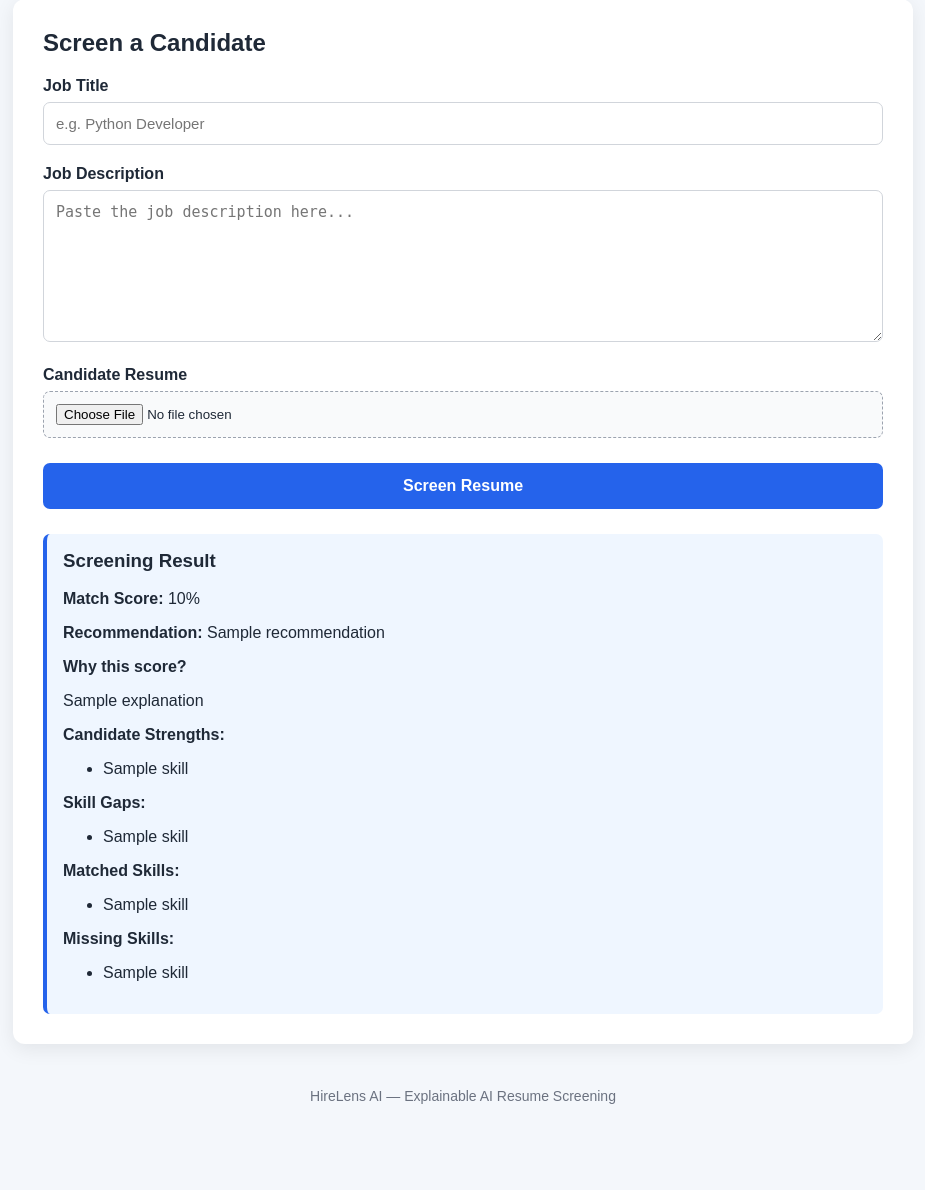
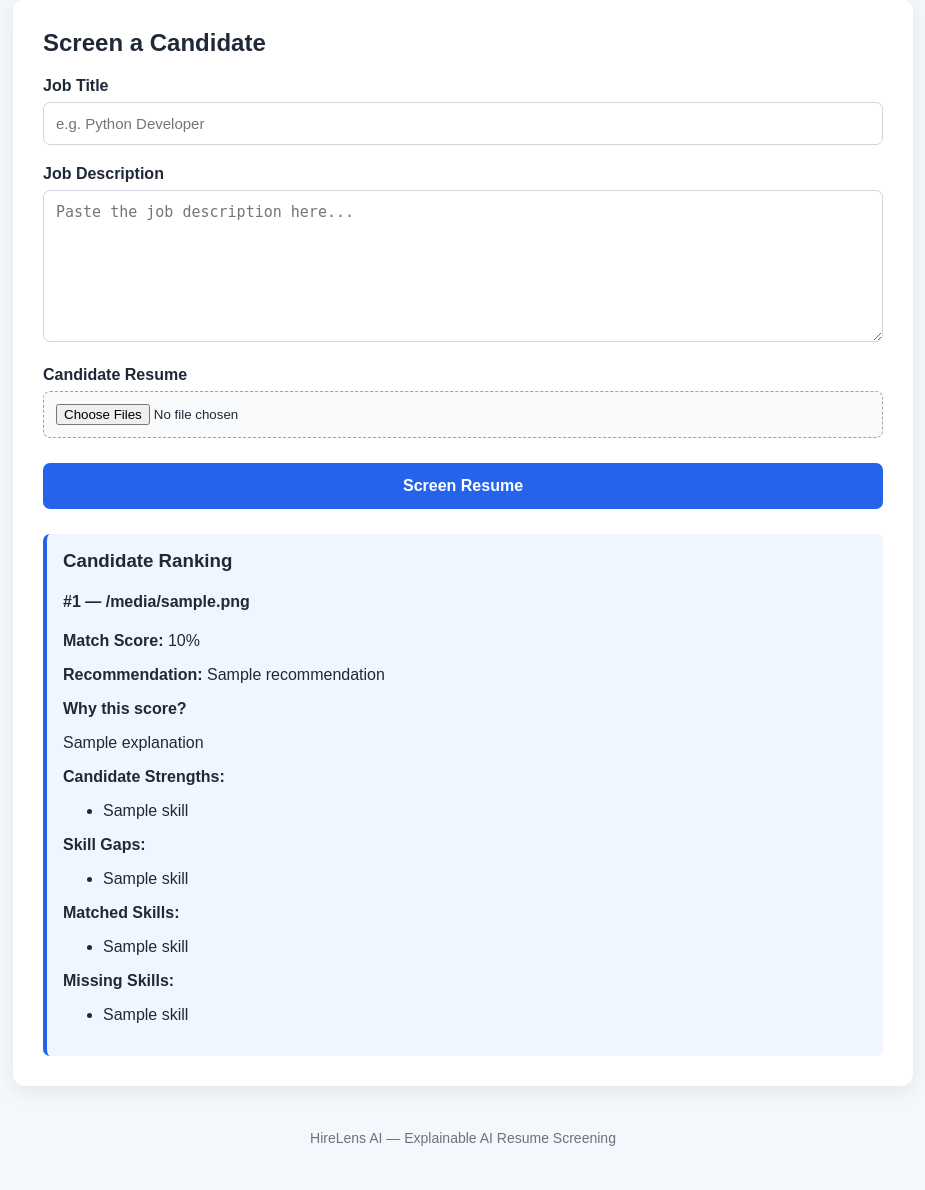
Before and after one commit to barokoushik/ai-resume-screening, a Flask app: template templates/index.html in a window 1280 px wide. Shown: the part 279-1469 px from the top of the page, without its empty margins (177-1102 px from the left). Before the commit the page ends 1383 px from the top, so only its background shows below. Run offline with Flask 3, Linux system fonts and the light colour scheme; the template is opened without the code that fills it: most values are stand-ins (such as "Sample title", 1, 10 or a date in 2020).

Commit message:
feat: add multiple resume screening and candidate ranking

```diff
--- a/app.py
+++ b/app.py
@@ -122,15 +122,19 @@ def home():
     explanation = None
     strengths = []
     skill_gaps = []
+    candidate_results = []
 
     if request.method == "POST":
-        resume = request.files.get("resume")
+        resumes = request.files.getlist("resumes")
         job_description = request.form.get("job_description", "").lower()
 
-        if not resume or resume.filename == "":
-            error = "Please select a PDF resume."
+        if not resumes or all(resume.filename == "" for resume in resumes):
+            error = "Please select at least one PDF resume."
 
-        elif not resume.filename.lower().endswith(".pdf"):
+        elif any(
+            resume.filename and not resume.filename.lower().endswith(".pdf")
+            for resume in resumes
+        ):
             error = "Only PDF files are supported."
 
         elif not job_description.strip():
@@ -138,36 +142,37 @@ def home():
 
         else:
             try:
-                reader = PdfReader(resume)
+                def contains_skill(text, skill):
+                    pattern = r"(?<!\w)" + re.escape(skill) + r"(?!\w)"
+                    return re.search(pattern, text, re.IGNORECASE) is not None
 
-                extracted_pages = []
+                required_skills = [
+                    skill
+                    for skill in SKILLS
+                    if contains_skill(job_description, skill)
+                ]
 
-                for page in reader.pages:
-                    text = page.extract_text()
+                # Avoid counting generic API separately when REST API is present
+                if "rest api" in required_skills and "api" in required_skills:
+                    required_skills.remove("api")
 
-                    if text:
-                        extracted_pages.append(text)
+                for resume in resumes:
+                    reader = PdfReader(resume)
 
-                resume_text = "\n".join(extracted_pages)
+                    extracted_pages = []
 
-                if not resume_text.strip():
-                    error = "No readable text was found in this PDF."
+                    for page in reader.pages:
+                        text = page.extract_text()
 
-                else:
+                        if text:
+                            extracted_pages.append(text)
+
+                    resume_text = "\n".join(extracted_pages)
+
+                    if not resume_text.strip():
+                        continue
+
                     resume_lower = resume_text.lower()
-
-                    def contains_skill(text, skill):
-                        pattern = r"(?<!\w)" + re.escape(skill) + r"(?!\w)"
-                        return re.search(pattern, text, re.IGNORECASE) is not None
-                    required_skills = [
-                        skill
-                        for skill in SKILLS
-                        if contains_skill(job_description, skill)
-                    ]
-
-                    # Avoid counting generic API separately when REST API is present
-                    if "rest api" in required_skills and "api" in required_skills:
-                        required_skills.remover("api")
 
                     matched_skills = [
                         skill
@@ -213,28 +218,53 @@ def home():
                             f"but is missing {len(missing_skills)} required skills."
                         )
                     elif matched_skills:
-                        explanation = "The candidate matches all detected required skills."
+                        explanation = (
+                            "The candidate matches all detected required skills."
+                        )
                     else:
-                        explanation = "The candidate does not match the detected required skills."
+                        explanation = (
+                            "The candidate does not match the detected required skills."
+                        )
 
                     strengths = matched_skills[:5]
                     skill_gaps = missing_skills[:5]
+
+                    candidate_results.append({
+                        "filename": resume.filename,
+                        "match_score": match_score,
+                        "recommendation": recommendation,
+                        "matched_skills": matched_skills,
+                        "missing_skills": missing_skills,
+                        "strengths": strengths,
+                        "skill_gaps": skill_gaps,
+                        "explanation": explanation
+                    })
+
+                candidate_results.sort(
+                    key=lambda candidate: candidate["match_score"],
+                    reverse=True
+                )
+
+                if not candidate_results:
+                    error = "No readable text was found in the uploaded PDFs."
+
             except Exception as e:
                 print("Processing error:", e)
-                error = "Could not read this PDF. Please try another file."
+                error = "Could not process the uploaded resumes."
 
     return render_template(
-    "index.html",
-    resume_text=resume_text,
-    error=error,
-    match_score=match_score,
-    matched_skills=matched_skills,
-    missing_skills=missing_skills,
-    recommendation=recommendation,
-    explanation=explanation,
-    strengths=strengths,
-    skill_gaps=skill_gaps
-)
+        "index.html",
+        resume_text=resume_text,
+        error=error,
+        match_score=match_score,
+        matched_skills=matched_skills,
+        missing_skills=missing_skills,
+        recommendation=recommendation,
+        explanation=explanation,
+        strengths=strengths,
+        skill_gaps=skill_gaps,
+        candidate_results=candidate_results
+    )
 
 
 if __name__ == "__main__":
--- a/templates/index.html
+++ b/templates/index.html
@@ -56,8 +56,9 @@
             <input
                 type="file"
                 id="resume"
-                name="resume"
+                name="resumes"
                 accept=".pdf"
+                multiple required
             >
 
             <button type="submit">
@@ -72,18 +73,32 @@
     </div>
 {% endif %}
 
-{% if match_score is not none %}
+{% if candidate_results %}
 <div class="result-message">
-        <h3>Screening Result</h3>
+    <h3>Candidate Ranking</h3>
 
-        <p><strong>Match Score:</strong> {{ match_score }}%</p>
-        <p><strong>Recommendation:</strong> {{ recommendation }}</p>
+    {% for candidate in candidate_results %}
+        <div class="candidate-card">
+            <h4>
+                #{{ loop.index }} — {{ candidate.filename }}
+            </h4>
+
+            <p>
+                <strong>Match Score:</strong>
+                {{ candidate.match_score }}%
+            </p>
+
+            <p>
+                <strong>Recommendation:</strong>
+                {{ candidate.recommendation }}
+            </p>
 
             <p><strong>Why this score?</strong></p>
-<p>{{ explanation }}</p>
+            <p>{{ candidate.explanation }}</p>
+
             <p><strong>Candidate Strengths:</strong></p>
             <ul>
-    {% for skill in strengths %}
+                {% for skill in candidate.strengths %}
                     <li>{{ skill }}</li>
                 {% else %}
                     <li>No major strengths detected.</li>
@@ -92,15 +107,16 @@
 
             <p><strong>Skill Gaps:</strong></p>
             <ul>
-    {% for skill in skill_gaps %}
+                {% for skill in candidate.skill_gaps %}
                     <li>{{ skill }}</li>
                 {% else %}
                     <li>No major skill gaps detected.</li>
                 {% endfor %}
             </ul>
+
             <p><strong>Matched Skills:</strong></p>
             <ul>
-            {% for skill in matched_skills %}
+                {% for skill in candidate.matched_skills %}
                     <li>{{ skill }}</li>
                 {% else %}
                     <li>No matching skills found.</li>
@@ -109,14 +125,17 @@
 
             <p><strong>Missing Skills:</strong></p>
             <ul>
-            {% for skill in missing_skills %}
+                {% for skill in candidate.missing_skills %}
                     <li>{{ skill }}</li>
                 {% else %}
                     <li>No missing skills.</li>
                 {% endfor %}
             </ul>
         </div>
+    {% endfor %}
+</div>
 {% endif %}
+
     </section>
 
 </main>
```
Lines whose indentation alone changed are shown as unchanged.
